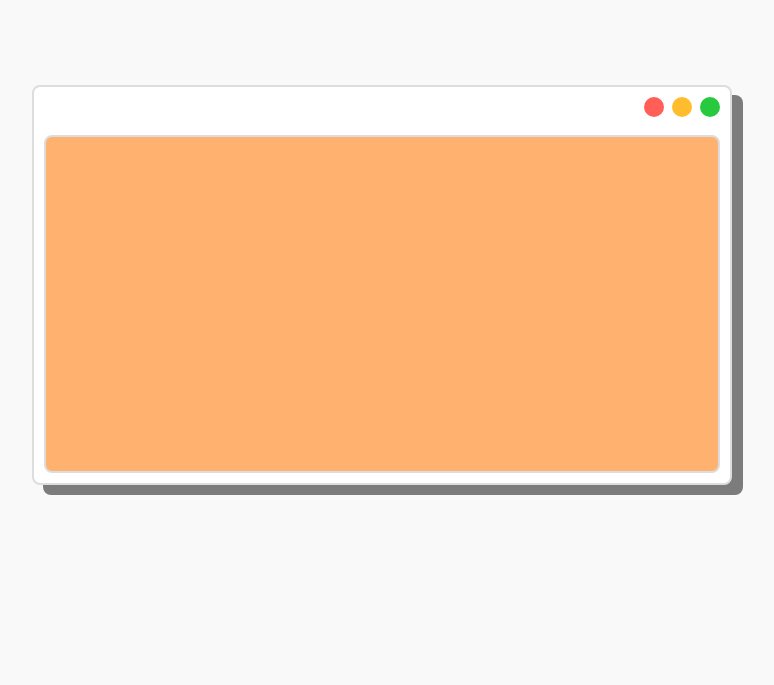
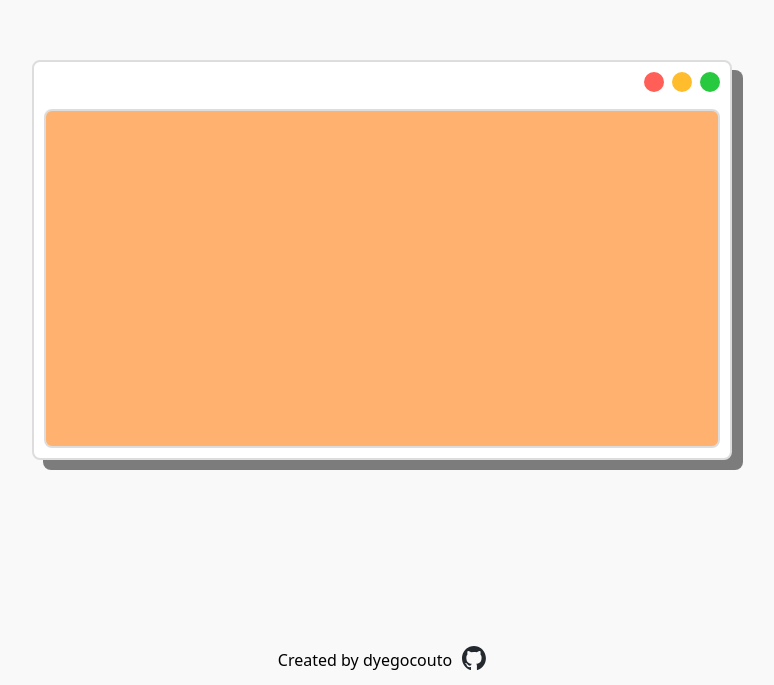
Before and after one commit to dyegocouto/tic-tac-toe, a website built with Vite: page index.html in a window 1280 px wide. Shown: the part 115-800 px from the top of the page, without its empty margins (258-1032 px from the left). Built offline with nearby package versions, Linux system fonts and the light colour scheme.

Commit message:
feat: add footer
It just has a link to my GitHub profile.

```diff
--- a/index.html
+++ b/index.html
@@ -19,6 +19,16 @@
         </div>
       </div>
     </div>
+    <footer class="footer">
+      <p>Created by dyegocouto</p>
+      <a href="https://github.com/dyegocouto" target="_blank">
+        <img
+          class="footer-logo"
+          src="src/assets/github-mark.svg"
+          alt="GitHub logo"
+        />
+      </a>
+    </footer>
     <script type="module" src="/src/main.js"></script>
   </body>
 </html>
--- a/src/style.css
+++ b/src/style.css
@@ -1,12 +1,18 @@
 body {
   background-color: #f9f9f9;
+  display: flex;
+  flex-direction: column;
+  min-height: 100vh;
+  margin: 0;
+  overflow-y: hidden;
 }
 
 #app {
   display: flex;
+  flex-direction: column;
   justify-content: center;
   align-items: center;
-  height: 100vh;
+  flex: 1;
   margin: 0 0.625rem;
 }
 
@@ -52,3 +58,20 @@ body {
   height: 90%;
   border-radius: 8px;
 }
+
+.footer {
+  display: flex;
+  justify-content: center;
+  align-items: center;
+}
+
+.footer-logo {
+  margin-left: 10px;
+  width: 24px;
+  height: 24px;
+  transition: transform 0.3s linear;
+}
+
+.footer-logo:hover {
+  transform: rotate(360deg);
+}
```
Also changed, not shown: src/assets/github-mark.svg (added).
